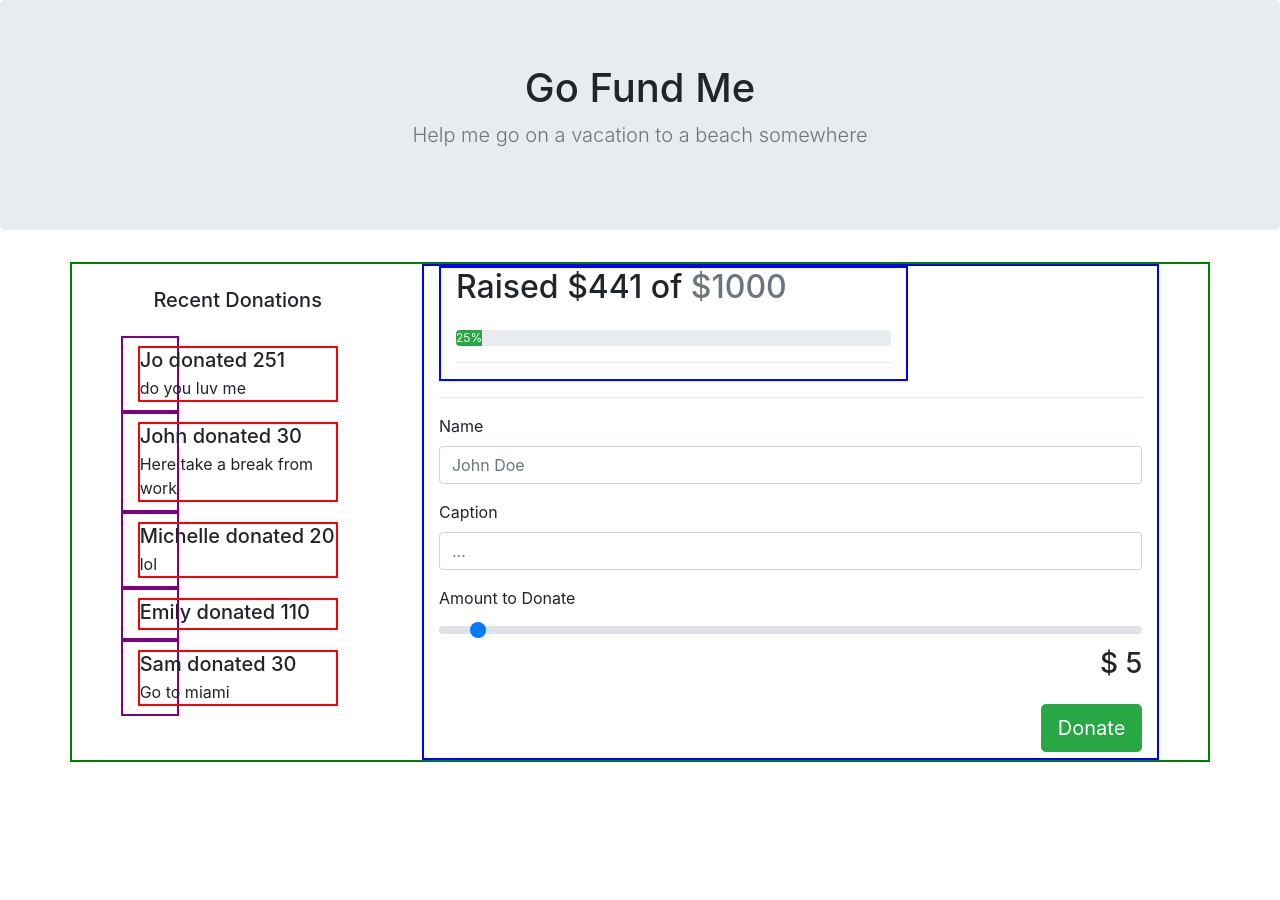
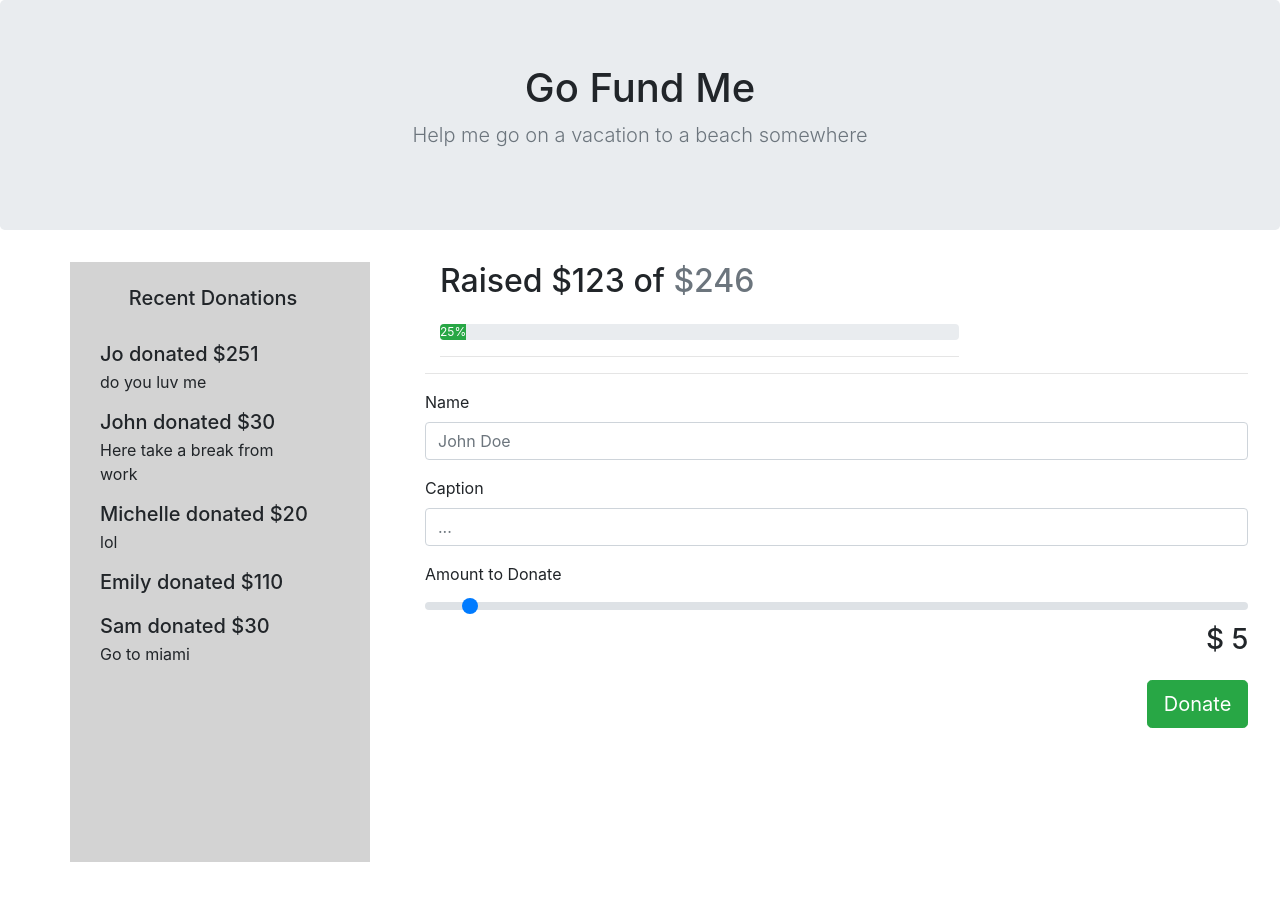
Before and after one commit to joinpursuit/Pursuit-Core-Web-Props-Lab-Tested, a React (Create React App) app: page / in a window 1280 px wide. Shown: the top 900 px of the page. Before the commit the page ends 800 px from the top, so only its background shows below. Built offline with nearby package versions, Linux system fonts and the light colour scheme.

Commit message:
done for now

```diff
--- a/src/App.css
+++ b/src/App.css
@@ -1,23 +1,26 @@
 
 
 .container {
-  display: flex;
-  justify-content: space-around;
+  /* display: flex;
+  justify-content: space-between; */
+  display: grid;
+  grid-template: 2fr 4fr/ 2fr 4fr;
   margin-top: 5px;
-  border: solid 2px green;
-  width: 100%;
-  height: 500px;
+  /* border: solid 2px green; */
+  width: 2000px;
+  height: 800px;
   /* margin-right: 90%; */
 }
 
-#donationContainer {
+.donationContainer {
   display: flex;
   flex-direction: column;
-  border: 2px purple solid;
+  /* border: 2px purple solid; */
+  width: 16rem;
 }
 
 #donationContainer > ul > li {
-  border: solid red 2px;
+  /* border: solid red 2px; */
   width: 200px;
 }
 
@@ -27,6 +30,16 @@
 }
 
 .col-8 {
-  border: 2px solid blue;
+  /* border: 2px solid blue; */
+  width: 80rem;
+}
+
+.row {
+
+  /* border: solid black 2px; */
+  width: 300px;
+  height: 600px;
+  margin-right: 40px;
+  background-color: lightgray;
 
 }
--- a/src/App.js
+++ b/src/App.js
@@ -6,34 +6,45 @@ import Progress from "./Components/Progress.js";
 import DonationForm from "./Components/DonationForm.js";
 import "./App.css";
 
+// const donationGoal = [
+//   {
+//     goal:246,
+//     total:123
+//   },
+//   {
+//     goal:441,
+//     total:1000
+//   }
+// ];
+
 const donations = [
   {
-    id: 1,
-    amount: 251,
+    index: 1,
+    amount: "$251",
     caption: "do you luv me",
     name: "Jo",
   },
   {
-    id: 2,
-    amount: 30,
+    index: 2,
+    amount: "$30",
     caption: "Here take a break from work",
     name: "John",
   },
   {
-    id: 3,
-    amount: 20,
+    index: 3,
+    amount: "$20",
     caption: "lol",
     name: "Michelle",
   },
   {
-    id: 4,
-    amount: 110,
+    index: 4,
+    amount: "$110",
     caption: "",
     name: "Emily",
   },
   {
-    id: 5,
-    amount: 30,
+    index: 5,
+    amount: "$30",
     caption: "Go to miami",
     name: "Sam",
   },
@@ -45,21 +56,21 @@ export default class App extends React.Component {
     return (
       <>
         <TopBar />
-        {/* <div className="mainContainer"> */}
+
         <div className="container">
           <div className="row">
             {/* TODO: Donations */}
             <div className="recent-donations">
             <h5 className="my-4">Recent Donations</h5>
-
               <ul className="col-4 list-unstyled recent-donations">
                 {donations.map((donation) => {
+                  // debugger;
                   return (
                     <RecentDonations
+                      name={donation.name}
                       amount={donation.amount}
-                        name={donation.name}
                       caption={donation.caption}
-                        id={donation.id}
+                      key={donation.index}
                     />
                   );
                 })}
@@ -68,14 +79,14 @@ export default class App extends React.Component {
           </div>
           <div className="col-8">
             {/* TODO: Progress */}
+
             <Progress />
+
             <hr />
             {/* TODO: DonationForm */}
             <DonationForm />
           </div>
         </div>
-
-        {/* </div> */}
       </>
     );
   }
--- a/src/Components/Progress.js
+++ b/src/Components/Progress.js
@@ -1,13 +1,13 @@
 import React from "react";
 
 const Progress = (props) => {
-  const {} = props;
+  // const {goal, total} = props;
   return (
     // <!-- RIGHT SIDE / INFO & FORM -->
     <div className="col-8">
       {/* <!-- INFO --> */}
       <h2 className="mb-4">
-        Raised $441 of <span className="text-muted">$1000</span>
+        Raised $123 of <span className="text-muted">$246</span>
       </h2>
       <div className="progress">
         <div
--- a/src/Components/RecentDonations.js
+++ b/src/Components/RecentDonations.js
@@ -1,17 +1,20 @@
 import React from "react";
 
 const RecentDonations = (props) => {
-  const { amount, caption, name, id } = props;
+  const { amount, caption, name } = props;
 
   return (
     // <!-- LEFT SIDE / RECENT DONATIONS -->
-    <div id="donationContainer">
+    <div className="donationContainer">
+      {/* <h5 className="my-4">Recent Donations</h5> */}
       <ul className="col-4 list-unstyled recent-donations">
         {/* <!-- INDIVIDUAL DONATION --> */}
-        <li key={id} className="media my-2">
+        <li className="media my-2">
           <div className="media-body">
             <h5 className="mt-0 mb-1">
-              {name} donated {amount}
+              {name}{'\u00A0'}
+              donated{'\u00A0'}
+              {amount}{'\u00A0'}
             </h5>
             {caption}
           </div>
```
Lines whose indentation alone changed are shown as unchanged.
